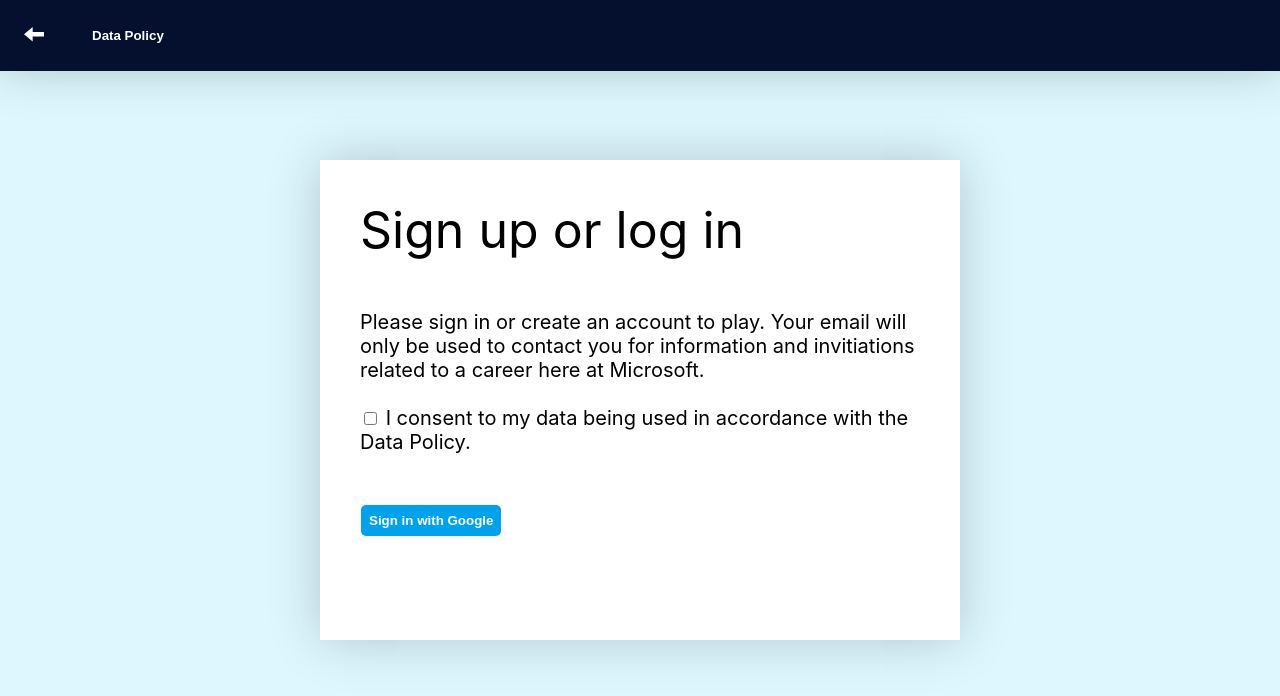
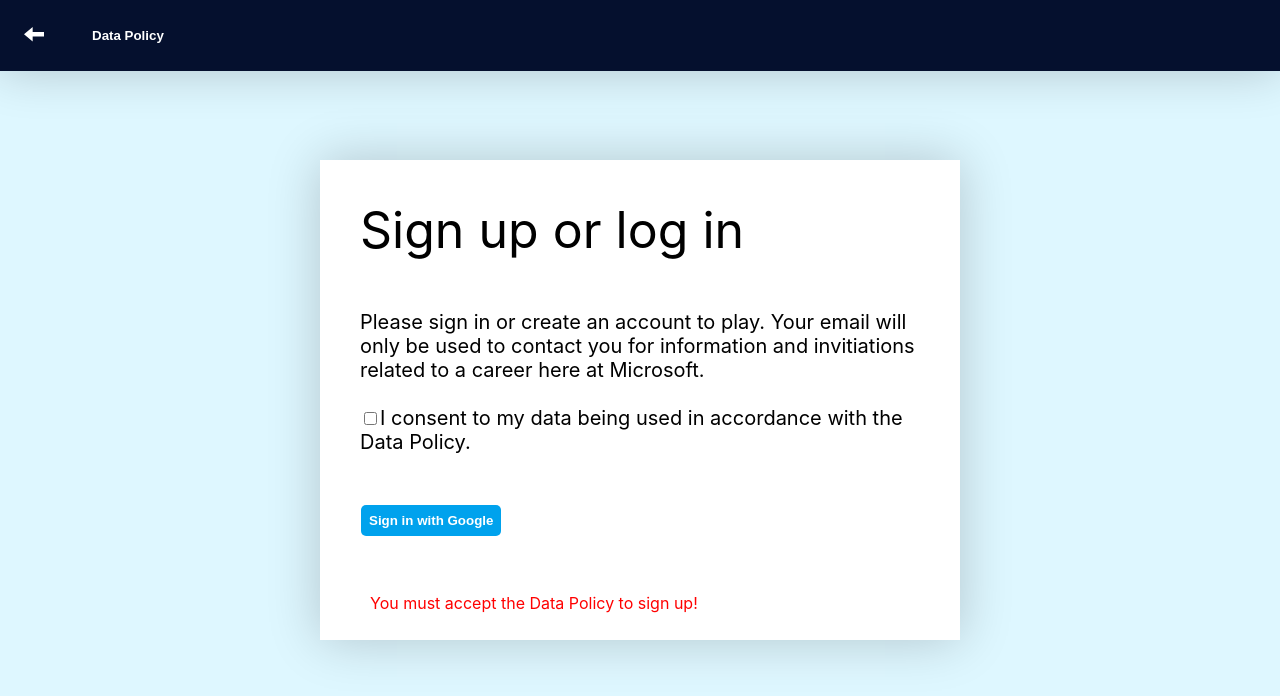
Before and after one commit to gwood1963/group-design-practical, a React (Create React App) app: page /signup in a window 1280 px wide. Both pictures are taken after a click on the button "Sign in with Google". Shown: the top 696 px of the page. Built offline with nearby package versions, Linux system fonts and the light colour scheme; no server answers.

Commit message:
T42 require data policy for signup

```diff
--- a/src/pages/SignupPage.tsx
+++ b/src/pages/SignupPage.tsx
@@ -4,7 +4,6 @@ import { useState } from "react";
 import { useNavigate } from "react-router-dom";
 import ActionButton from "../components/ActionButton";
 import MainWrapper from "../components/ContentWrapper";
-import Checkbox from "../components/Checkbox";
 
 const SignupPage = () => {
   const navigate = useNavigate();
@@ -14,26 +13,67 @@ const SignupPage = () => {
   const provider = new GoogleAuthProvider();
 
   const [error, setError] = useState<string | undefined>(undefined);
+  const [tos, setTos] = useState<boolean>(false);
 
   return (
     <>
-      <div className = "navBar">
-        <LinkButton target="/" text="back button" image="/back.svg" backcolor = "rgba(0,0,0,0)"/>
-        <ActionButton onClick= {() => {}} text = "Data Policy" backcolor = "rgba(0,0,0,0)" /> {/** Code to display data policy */}
+      <div className="navBar">
+        <LinkButton
+          target="/"
+          text="back button"
+          image="/back.svg"
+          backcolor="rgba(0,0,0,0)"
+        />
+        <ActionButton
+          onClick={() => {}}
+          text="Data Policy"
+          backcolor="rgba(0,0,0,0)"
+        />{" "}
+        {/** Code to display data policy */}
       </div>
       <MainWrapper justifyContent="space-around">
-        <div className = "whitePopOut">
-
-          <div className = "textbox" style = {{position: "relative", top: "30px", left: "30px", fontSize: "50px",}} >Sign up or log in</div>
-          <div style = {{padding: "30px", fontSize: "20px", position: "relative", top: "40px", left: "10px"}}>
-            Please sign in or create an account to play. Your email will only be used to contact you for information and invitiations related to a career here at Microsoft. <br></br>
+        <div className="whitePopOut">
+          <div
+            className="textbox"
+            style={{
+              position: "relative",
+              top: "30px",
+              left: "30px",
+              fontSize: "50px",
+            }}
+          >
+            Sign up or log in
+          </div>
+          <div
+            style={{
+              padding: "30px",
+              fontSize: "20px",
+              position: "relative",
+              top: "40px",
+              left: "10px",
+            }}
+          >
+            Please sign in or create an account to play. Your email will only be
+            used to contact you for information and invitiations related to a
+            career here at Microsoft. <br></br>
             <br></br>
-            <Checkbox/>  {/*TO DO:  implemenet features that sign up is only permitted once box checked*/ }
-            I consent to my data being used in accordance with the Data Policy.
+            <input type="checkbox" onChange={(_) => setTos(!tos)} />I consent to
+            my data being used in accordance with the Data Policy.
           </div>
-          <div style = {{padding: "25px", fontSize: "14px", position: "relative", top: "20px"}}>
+          <div
+            style={{
+              padding: "25px",
+              fontSize: "14px",
+              position: "relative",
+              top: "20px",
+            }}
+          >
             <ActionButton
               onClick={(_) => {
+                if (!tos) {
+                  setError(`You must accept the Data Policy to sign up!`);
+                  return;
+                }
                 signInWithPopup(auth, provider)
                   .then((_) => {
                     navigate("/gamestart");
@@ -44,10 +84,12 @@ const SignupPage = () => {
               }}
               text="Sign in with Google"
             />
+            {error !== undefined && (
+              <p style={{ padding: "25px", fontSize: "16px", color: "red" }}>
+                {error}
+              </p>
+            )}
           </div>
-
-
-          {error !== undefined && <p>error</p>}
         </div>
       </MainWrapper>
     </>
```
